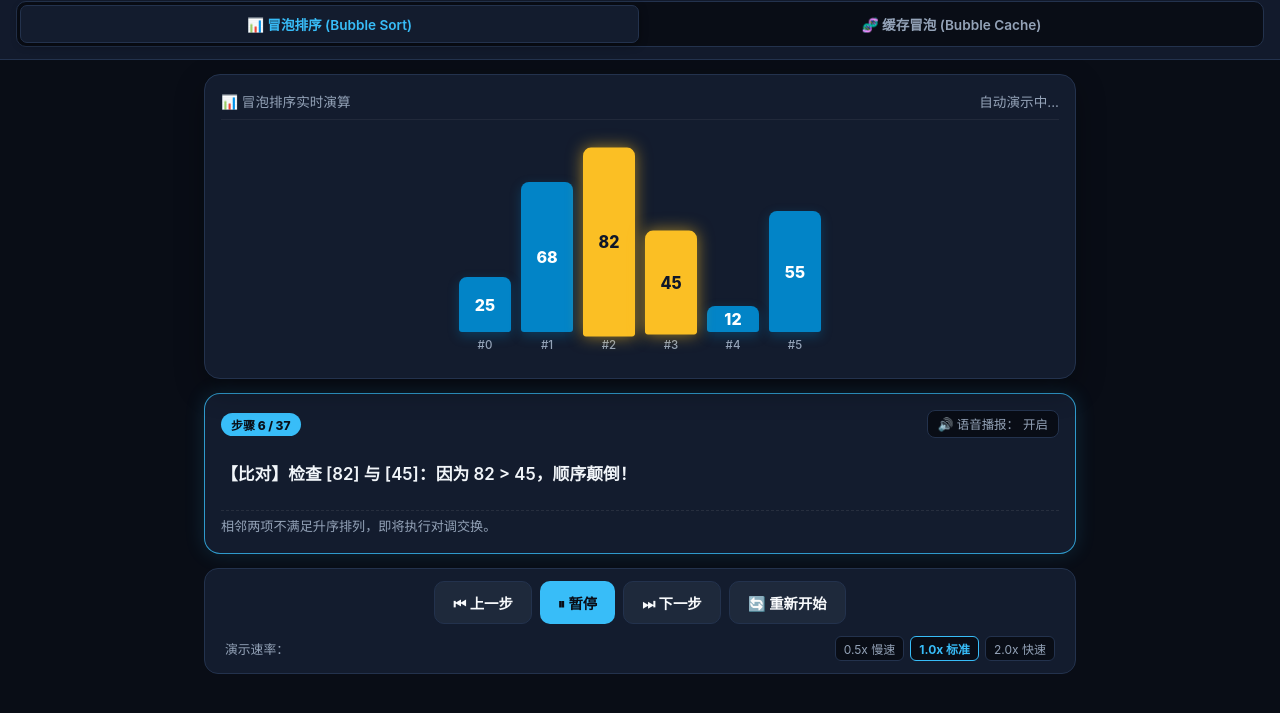
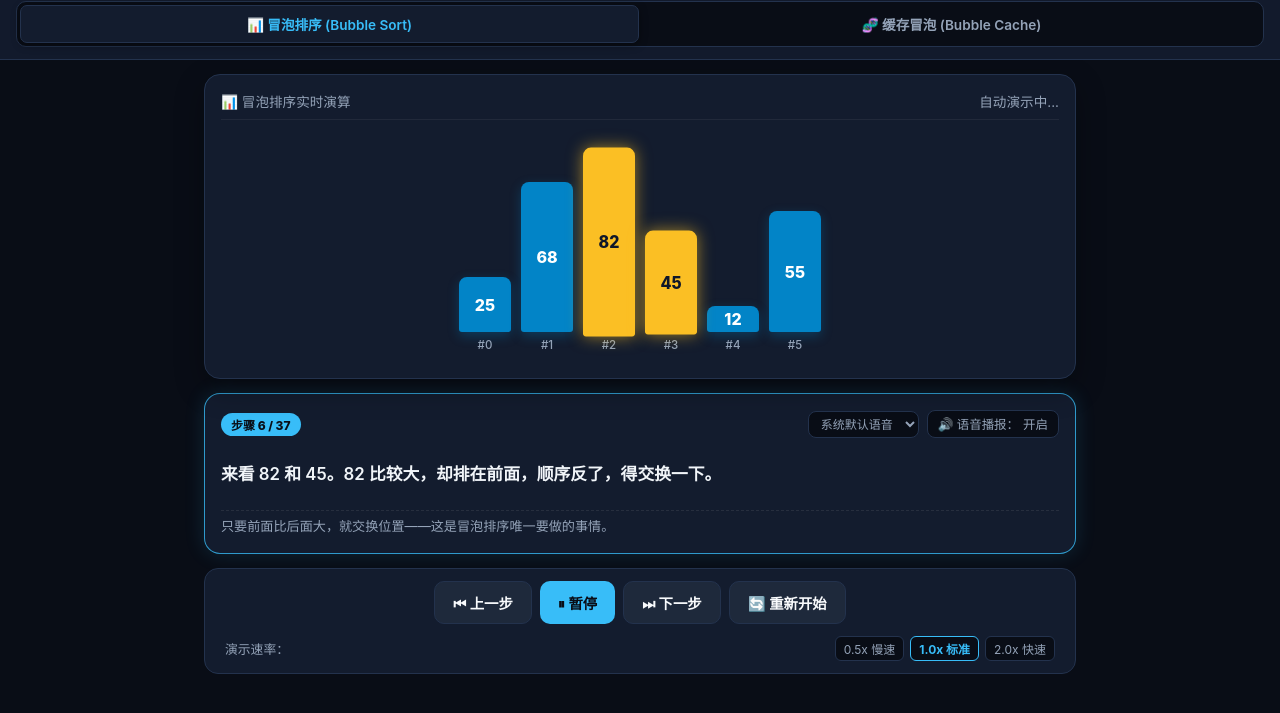
Before and after one commit to cauchy1988/bubble-animation, a plain HTML site: page index.html in a window 1280 px wide. Shown: the part 45-758 px from the top of the page. Drawn offline with Linux system fonts and the light colour scheme.

Commit message:
Improve narration: natural spoken script and smarter voice selection
- Rewrite all sort/cache narration texts in natural conversational Chinese
- Auto-pick the most natural zh-CN voice (neural/macOS premium voices first)
- Add voice picker dropdown with localStorage persistence
- Tune speech rate to 1.0 for more natural delivery

```diff
--- a/index.html
+++ b/index.html
@@ -332,6 +332,22 @@
       color: var(--accent);
     }
 
+    .voice-select {
+      background: #090d16;
+      border: 1px solid var(--border);
+      color: var(--text-muted);
+      padding: 4px 8px;
+      border-radius: 8px;
+      font-size: 0.75rem;
+      max-width: 220px;
+      cursor: pointer;
+      outline: none;
+    }
+
+    .voice-select:focus {
+      border-color: var(--accent);
+    }
+
     .narration-text {
       font-size: 1.05rem;
       font-weight: 600;
@@ -528,9 +544,12 @@
     <div class="narration-card">
       <div class="narration-header">
         <span class="step-pill" id="stepPill">步骤 1 / 15</span>
-        <button class="voice-btn" id="voiceToggle" onclick="toggleVoice()">
-          🔊 语音播报：<span id="voiceStatus">开启</span>
-        </button>
+        <div style="display: flex; align-items: center; gap: 8px;">
+          <select class="voice-select" id="voiceSelect" title="选择朗读音色" onchange="onVoiceChange(this)"></select>
+          <button class="voice-btn" id="voiceToggle" onclick="toggleVoice()">
+            🔊 语音播报：<span id="voiceStatus">开启</span>
+          </button>
+        </div>
       </div>
       <div class="narration-text" id="narrationText">
         准备就绪，即将开始演示...
@@ -567,6 +586,8 @@
     let timer = null;
     let stepDelay = 1000;
     let voiceEnabled = true;
+    let voiceList = [];
+    let currentVoice = null;
 
     /* ========================================================
        1. 冒泡排序 (Bubble Sort) 演示逻辑
@@ -587,8 +608,8 @@
         comparing: [],
         swapping: [],
         sorted: [],
-        text: '【初始状态】待排序数组已载入，准备从左向右扫描邻近元素。',
-        sub: '核心原理：像水中的气泡一样，较大的数值通过两两比较，逐步向数组末尾“上浮”。'
+        text: `这是我们要排序的数组：${a.join('、')}。接下来会从左往右，反复比较相邻的两个数。`,
+        sub: '核心规律很简单：大的数会像水里的气泡一样，一点一点浮到最右边去。'
       });
 
       for (let i = 0; i < n - 1; i++) {
@@ -599,8 +620,8 @@
           comparing: [],
           swapping: [],
           sorted: Array.from({length: i}, (_, k) => n - 1 - k),
-          text: `【第 ${i + 1} 轮扫描开始】本轮目标：将当前未排序部分的最大值推向末尾。`,
-          sub: `当前尚未锁定的区间为前 ${n - i} 个元素。`
+          text: `第 ${i + 1} 轮开始。这一轮的任务，是把还没排好的数里最大的那个，一路推到最右边。`,
+          sub: `现在还没确定位置的，是前面这 ${n - i} 个数。`
         });
 
         for (let j = 0; j < n - 1 - i; j++) {
@@ -615,8 +636,8 @@
               comparing: [j, j + 1],
               swapping: [],
               sorted: Array.from({length: i}, (_, k) => n - 1 - k),
-              text: `【比对】检查 [${valA}] 与 [${valB}]：因为 ${valA} > ${valB}，顺序颠倒！`,
-              sub: '相邻两项不满足升序排列，即将执行对调交换。'
+              text: `来看 ${valA} 和 ${valB}。${valA} 比较大，却排在前面，顺序反了，得交换一下。`,
+              sub: '只要前面比后面大，就交换位置——这是冒泡排序唯一要做的事情。'
             });
 
             // 交换
@@ -629,8 +650,8 @@
               comparing: [],
               swapping: [j, j + 1],
               sorted: Array.from({length: i}, (_, k) => n - 1 - k),
-              text: `【交换完成】[${valA}] 与 [${valB}] 成功调换位置！较大值 ${valA} 向右移动一步。`,
-              sub: '大气泡成功越过小数值，继续向后方浮动。'
+              text: `交换完成，${valA} 往右挪了一位。`,
+              sub: '就像大气泡越过小气泡，继续向右浮过去。'
             });
           } else {
             steps.push({
@@ -639,8 +660,8 @@
               comparing: [j, j + 1],
               swapping: [],
               sorted: Array.from({length: i}, (_, k) => n - 1 - k),
-              text: `【比对】检查 [${valA}] 与 [${valB}]：因为 ${valA} ≤ ${valB}，已有序！`,
-              sub: '无需交换，保留原位，继续检查下一个相邻对。'
+              text: `来看 ${valA} 和 ${valB}。${valA} 不大于 ${valB}，顺序本来就是对的，不用动。`,
+              sub: '这一对不用交换，继续看下一对邻居。'
             });
           }
         }
@@ -652,8 +673,8 @@
           comparing: [],
           swapping: [],
           sorted: Array.from({length: i + 1}, (_, k) => n - 1 - k),
-          text: `【沉底就位】数值 [${a[n - 1 - i]}] 已成功就位到末尾永久位置！`,
-          sub: `末尾 ${i + 1} 个元素已经完全有序，后续轮次不再需要重复检查。`
+          text: `这一轮结束，${a[n - 1 - i]} 已经到达它的最终位置，安顿好了。`,
+          sub: `最右边这 ${i + 1} 个数已经排好，后面的轮次就不用再碰它们了。`
         });
 
         if (!swappedInPass) {
@@ -663,8 +684,8 @@
             comparing: [],
             swapping: [],
             sorted: Array.from({length: n}, (_, k) => k),
-            text: '【提前结束 (Early Exit)】整轮遍历未发生任何交换，证明数组已完全有序！',
-            sub: '优化生效：最佳时间复杂度达到 O(n)，节省了无谓的后续循环。'
+            text: '这一整轮走下来，一次交换都没有发生。这说明数组已经完全排好了，可以提前收工。',
+            sub: '这就是提前退出优化：最好情况下，只需要 O(n) 的时间就能确认有序。'
           });
           break;
         }
@@ -676,8 +697,8 @@
         comparing: [],
         swapping: [],
         sorted: Array.from({length: n}, (_, k) => k),
-        text: '🎉【排序全部完成】所有数值均已正确按升序排列！',
-        sub: '冒泡排序完成：时间复杂度最好 O(n)、最坏 O(n²)，空间复杂度 O(1) 原地排序。'
+        text: '排序完成！所有数字都按从小到大的顺序排好了。',
+        sub: '总结一下：冒泡排序的时间复杂度，最好是 O(n)，最坏是 O(n²)；它是原地排序，只多用 O(1) 的空间。'
       });
 
       return steps;
@@ -718,8 +739,8 @@
         step: 1,
         activeNode: 'leafUser',
         bubbleText: 'Tag: user:101 (TTL 60s)',
-        text: '【子组件渲染】用户资料组件生成独立缓存元数据：Tag 为 user:101，有效时长 60 秒。',
-        sub: '在微前端或复杂 CMS（如 Drupal / GraphQL）中，每个底层小组件都有自己独特的缓存依赖。',
+        text: '先看用户资料组件。它生成了自己的缓存标签 user:101，缓存时间是 60 秒。',
+        sub: '在微前端或复杂的内容管理系统里，每个底层小组件都有自己的一套缓存规则。',
         rootText: '尚未接收子组件依赖...',
         midText: '等待子级冒泡...'
       },
@@ -727,8 +748,8 @@
         step: 2,
         activeNode: 'leafArticle',
         bubbleText: 'Tag: post:88 (TTL 3600s)',
-        text: '【元数据生成】文章正文组件生成元数据：文章内容更新较少，有效时长可达 3600 秒。',
-        sub: '静态文章与动态用户信息的缓存时效截然不同，需要自底向上汇聚规则。',
+        text: '接着是文章正文组件，标签是 post:88。文章内容不常更新，所以可以缓存很久：3600 秒。',
+        sub: '静态文章和动态用户信息的缓存时效差别很大，需要一套自下而上的汇总规则。',
         rootText: '尚未接收子组件依赖...',
         midText: '等待子级冒泡...'
       },
@@ -736,8 +757,8 @@
         step: 3,
         activeNode: 'leafComments',
         bubbleText: 'Tag: comm:88 (TTL 10s)',
-        text: '【实时性组件】评论区更新极频繁，设定缓存标签为 comm:88，TTL 仅为 10 秒。',
-        sub: '评论组件对时效要求最高，将直接限制父层容器的最大有效时长。',
+        text: '评论区的更新最频繁，标签是 comm:88，只能缓存 10 秒。',
+        sub: '评论对时效的要求最高，它会直接限制上层容器能用多长的缓存时间。',
         rootText: '尚未接收子组件依赖...',
         midText: '等待子级冒泡...'
       },
@@ -745,8 +766,8 @@
         step: 4,
         activeNode: 'nodeMid',
         bubbleText: '🫧 冒泡汇总中...',
-        text: '【缓存冒泡第一阶段】三大子组件的元数据向上“冒泡”给父级容器（Container）！',
-        sub: '容器执行木桶理论：生命周期取最小值 min(60s, 3600s, 10s) = 10s，聚合所有 Tags。',
+        text: '现在，三个子组件的标签开始向上冒泡，汇总到父容器。',
+        sub: '容器按木桶原理取最短的缓存时间：60、3600、10 里最小的那个，也就是 10 秒，同时收集所有标签。',
         rootText: '等待容器向顶层冒泡...',
         midText: '聚合：Tags [user:101, post:88, comm:88] | TTL: 10s'
       },
@@ -754,8 +775,8 @@
         step: 5,
         activeNode: 'nodeRoot',
         bubbleText: '🚀 顶层缓存锁定',
-        text: '【冒泡到达顶层】父级将聚合的缓存元数据完整“冒泡”至整页缓存（Page Cache）！',
-        sub: '整页缓存成功建立。任何子组件数据更新（如新评论发布），只需使对应的 comm:88 标签失效即可！',
+        text: '标签继续冒泡到顶层，整页缓存就建立好了。',
+        sub: '以后任何子组件有更新，比如来了新评论，只要让对应的 comm:88 标签失效就行。',
         rootText: '✅ 缓存就绪 | 关联 Tags: 3 个 | 最低 TTL: 10s',
         midText: '聚合：Tags [user:101, post:88, comm:88] | TTL: 10s'
       },
@@ -763,8 +784,8 @@
         step: 6,
         activeNode: 'nodeRoot',
         bubbleText: '🎯 精准失效演示',
-        text: '【精准失效演示】当某条评论新增时，系统只使 comm:88 失效，整页缓存自顶向下即刻感知更新。',
-        sub: '这就是 Bubble Cache（缓存元数据冒泡）的巨大优势：局部变动即可联动全局缓存，无需全量清空。',
+        text: '来演示一下精准失效：当有新评论时，系统只让 comm:88 失效，整页缓存立刻就能感知到变化。',
+        sub: '这就是缓存冒泡最大的优势：局部的小改动，就能联动全局缓存，不用全部清空重来。',
         rootText: '⚡ 接收到失效信号，快速重建！',
         midText: '已更新'
       }
@@ -798,15 +819,72 @@
     /* ========================================================
        3. 边演示边讲解引擎 (Narration & Audio)
        ======================================================== */
+    function refreshVoices() {
+      if (!('speechSynthesis' in window)) return;
+      const all = window.speechSynthesis.getVoices();
+      // 优先中文音色；若没有中文音色则退回全部音色
+      voiceList = all.filter(v => v.lang.replace('_', '-').toLowerCase().startsWith('zh'));
+      if (voiceList.length === 0) voiceList = all;
+
+      const savedURI = localStorage.getItem('bubbleVoiceURI');
+      const saved = savedURI && voiceList.find(v => v.voiceURI === savedURI);
+      currentVoice = saved || pickNaturalVoice(voiceList);
+      populateVoiceSelect();
+    }
+
+    // 按“更像真人”的优先级自动挑选音色
+    function pickNaturalVoice(list) {
+      const preferred = [
+        /xiaoxiao|yunxi|yunjian|xiaoyi|yunxia/i, // 微软神经网络中文音色（Edge）
+        /natural|neural|online/i,                // 其他自然/在线音色
+        /tingting|ting-ting|meijia|mei-jia/i,    // macOS 优质中文音色
+        /siri|enhanced|premium/i                 // iOS/macOS 高质音色
+      ];
+      for (const re of preferred) {
+        const v = list.find(v => re.test(v.name) || re.test(v.voiceURI));
+        if (v) return v;
+      }
+      return list.find(v => /zh[-_]CN/i.test(v.lang)) || list[0] || null;
+    }
+
+    function populateVoiceSelect() {
+      const sel = document.getElementById('voiceSelect');
+      if (!sel) return;
+      sel.innerHTML = '';
+      if (voiceList.length === 0) {
+        const opt = document.createElement('option');
+        opt.textContent = '系统默认语音';
+        sel.appendChild(opt);
+        return;
+      }
+      voiceList.forEach(v => {
+        const opt = document.createElement('option');
+        opt.value = v.voiceURI;
+        opt.textContent = v.name;
+        sel.appendChild(opt);
+      });
+      if (currentVoice) sel.value = currentVoice.voiceURI;
+    }
+
+    function onVoiceChange(selEl) {
+      const v = voiceList.find(v => v.voiceURI === selEl.value);
+      if (!v) return;
+      currentVoice = v;
+      localStorage.setItem('bubbleVoiceURI', v.voiceURI);
+      applyCurrentStep(); // 用新音色重读当前步骤
+    }
+
     function speakText(text) {
       if (!voiceEnabled || !('speechSynthesis' in window)) return;
       window.speechSynthesis.cancel(); // 停止上一句
 
-      // 提取核心讲解文本，去除表情和方括号
-      const clean = text.replace(/【.*?】/g, '').replace(/[📊🧬👤📰💬🌐📦💡🎉🚀⚡]/g, '');
+      // 去除可能残留的表情符号
+      const clean = text.replace(/[📊🧬👤📰💬🌐📦💡🎉🚀⚡🫧🎯✅]/g, '');
       const utterance = new SpeechSynthesisUtterance(clean);
       utterance.lang = 'zh-CN';
-      utterance.rate = 1.1; // 语速适中微快
+      if (currentVoice) utterance.voice = currentVoice;
+      utterance.rate = 1.0;  // 自然语速
+      utterance.pitch = 1.0;
       window.speechSynthesis.speak(utterance);
     }
 
@@ -982,6 +1060,10 @@
 
     // 初始化启动
     sortSteps = generateSortSteps(sortInitArray);
+    refreshVoices();
+    if ('speechSynthesis' in window) {
+      window.speechSynthesis.onvoiceschanged = refreshVoices;
+    }
     applyCurrentStep();
     play();
   </script>
```
Also changed, not shown: 1 other file.
